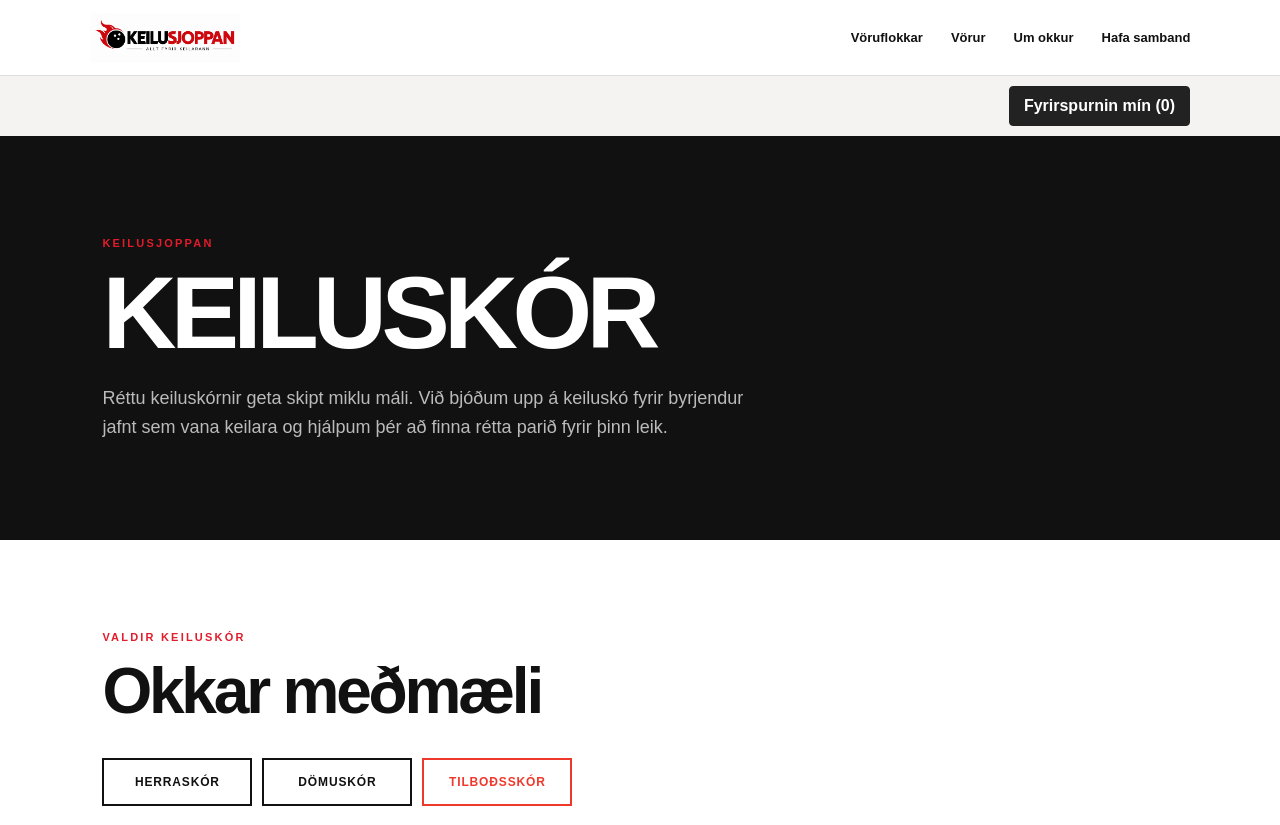
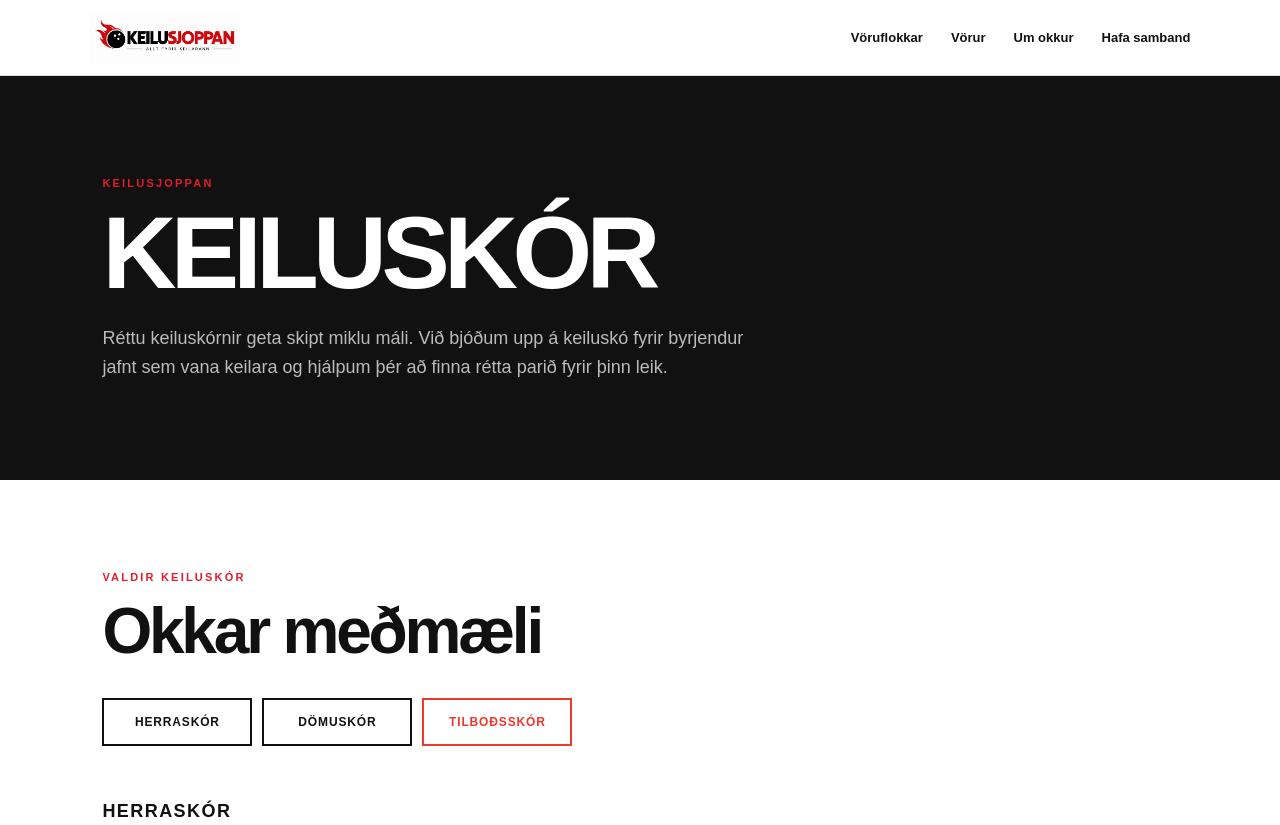
Before and after one commit to keilusjoppan-cmyk/Keilusjoppan, a plain HTML site: page keiluskór.html in a window 1280 px wide. Shown: the top 825 px of the page. Drawn offline with Linux system fonts and the light colour scheme.

Commit message:
Add files via upload

```diff
--- a/keiluskór.html
+++ b/keiluskór.html
@@ -8,8 +8,6 @@
   <title>Keiluskór | Keilusjoppan</title>
 
   <link rel="stylesheet" href="style.css">
-  <link rel="stylesheet" href="fyrirspurn.css">
-  <script src="fyrirspurn.js" defer></script>
 </head>
 
 <body>
```
